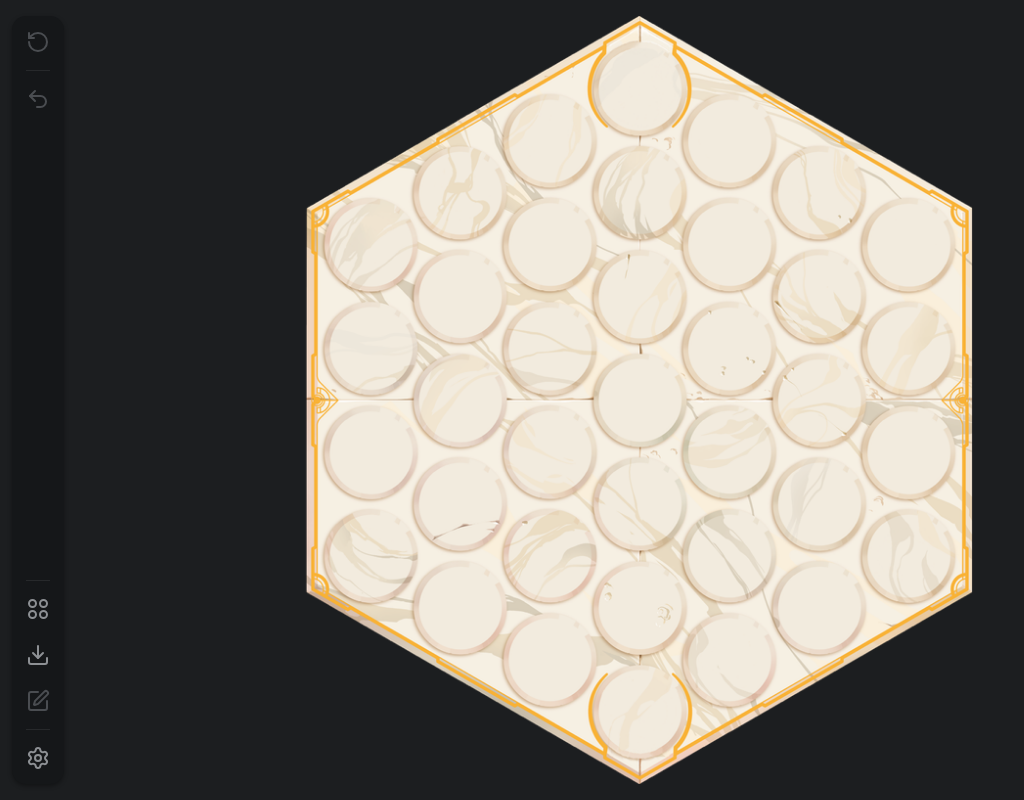
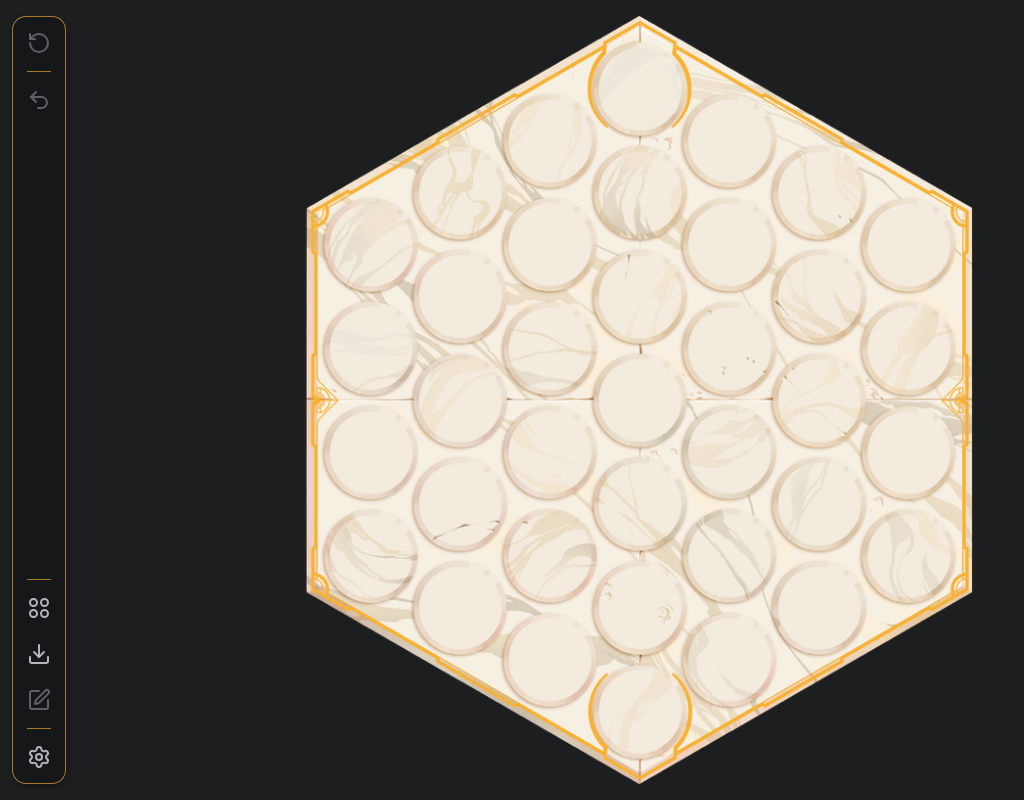
Before and after one commit to PaulRosselle/leaders-puzzle, a React (Vite) app: page / in a window 1280 px wide. Shown: the whole page, without its empty margins (0-1024 px from the left). Built offline with nearby package versions, Linux system fonts and the light colour scheme.

Commit message:
Toolbar style changed to make it more obvious

```diff
--- a/src/components/Toolbar/Toolbar.css
+++ b/src/components/Toolbar/Toolbar.css
@@ -1,11 +1,11 @@
 .toolbar {
   /* ---------- Theme ---------- */
   --toolbar-bg: #151719;
-  --toolbar-icon: #8d9094;
+  --toolbar-icon: #b2b5ba;
   --toolbar-icon-hover: var(--text-1, #ebdfc7);
-  --toolbar-icon-disabled: #4a4d51;
+  --toolbar-icon-disabled: #5d6065;
   --toolbar-hover-bg: #0b0c0d;
-  --toolbar-separator: rgba(255, 255, 255, 0.08);
+  --toolbar-separator: #f9b135a6;
   --toolbar-focus: #f2a93b;
 
   /* ---------- Layout ---------- */
@@ -38,6 +38,7 @@
   background: var(--toolbar-bg);
   border-radius: 14px;
   box-shadow: 0 2px 4px rgba(0, 0, 0, 0.35);
+  border: 1px solid var(--toolbar-separator);
 }
 
 .toolbar__group {
```
